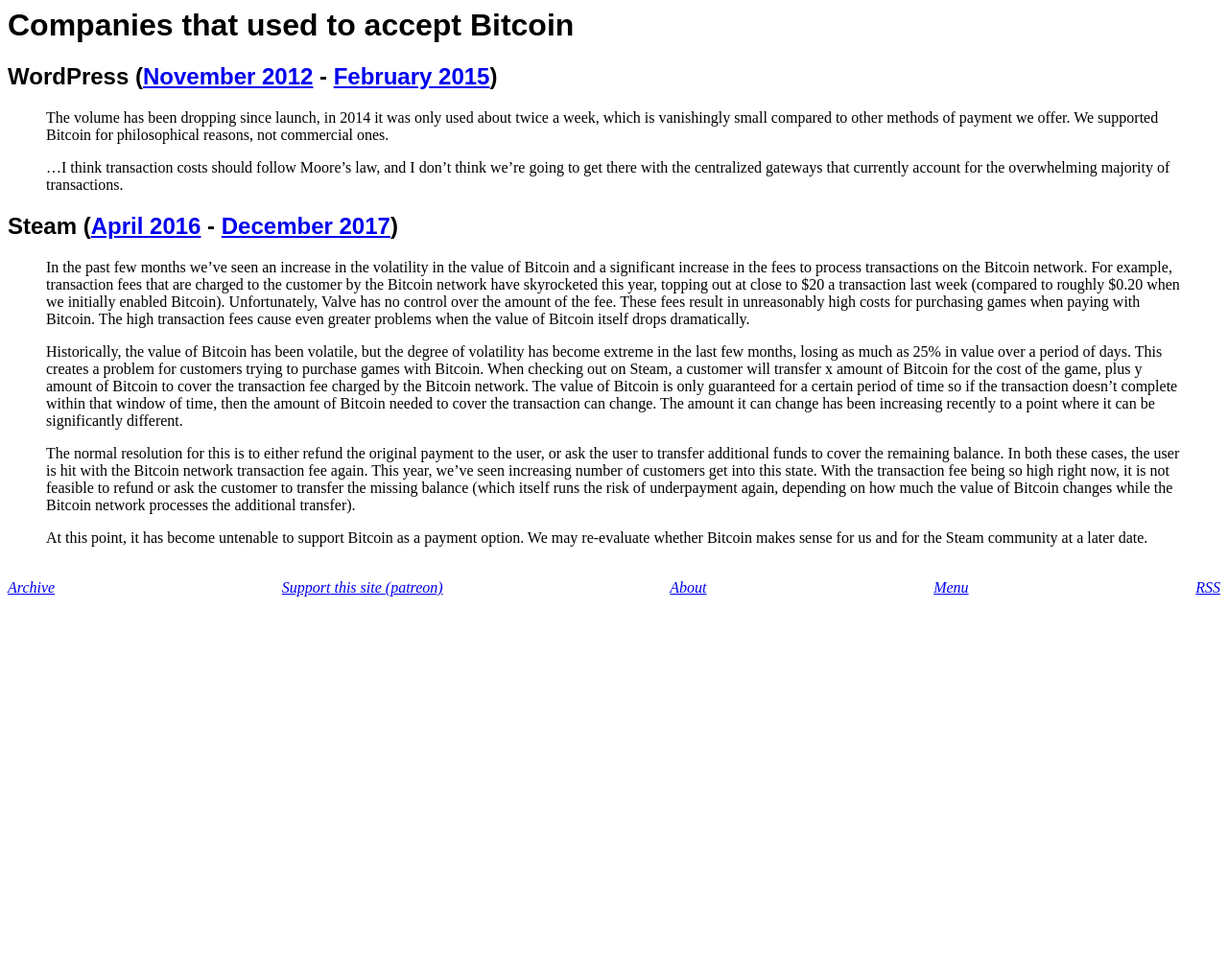
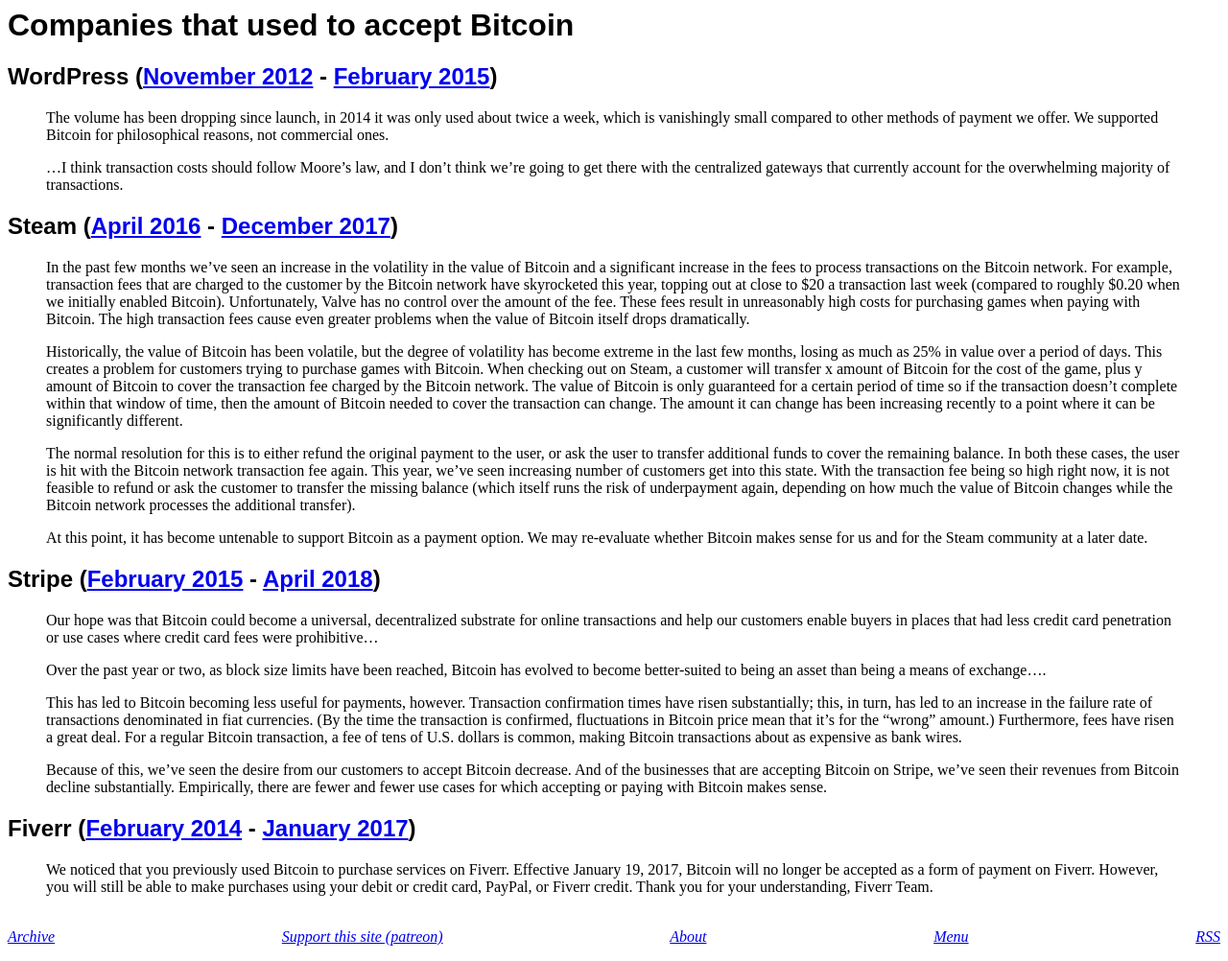
Before and after one commit to derykmakgill/website, a Jekyll site: the page built from btc-companies.md, in a window 1280 px wide. Shown: the whole page at 96% size. Built offline with Jekyll 4.4.1, drawn with Linux system fonts in a browser that asks for light colours; before the commit the page ends 900 px from its top, so only the background shows below that.

Commit message:
Update btc-companies.md

```diff
--- a/btc-companies.md
+++ b/btc-companies.md
@@ -18,3 +18,17 @@
 >The normal resolution for this is to either refund the original payment to the user, or ask the user to transfer additional funds to cover the remaining balance. In both these cases, the user is hit with the Bitcoin network transaction fee again. This year, we’ve seen increasing number of customers get into this state. With the transaction fee being so high right now, it is not feasible to refund or ask the customer to transfer the missing balance (which itself runs the risk of underpayment again, depending on how much the value of Bitcoin changes while the Bitcoin network processes the additional transfer).
 >
 >At this point, it has become untenable to support Bitcoin as a payment option. We may re-evaluate whether Bitcoin makes sense for us and for the Steam community at a later date.
+
+## Stripe ([February 2015](https://www.coindesk.com/stripe-bitcoin-payments-option-to-the-public) - [April 2018](https://stripe.com/blog/ending-bitcoin-support))
+
+>Our hope was that Bitcoin could become a universal, decentralized substrate for online transactions and help our customers enable buyers in places that had less credit card penetration or use cases where credit card fees were prohibitive...
+>
+>Over the past year or two, as block size limits have been reached, Bitcoin has evolved to become better-suited to being an asset than being a means of exchange....
+>
+>This has led to Bitcoin becoming less useful for payments, however. Transaction confirmation times have risen substantially; this, in turn, has led to an increase in the failure rate of transactions denominated in fiat currencies. (By the time the transaction is confirmed, fluctuations in Bitcoin price mean that it’s for the “wrong” amount.) Furthermore, fees have risen a great deal. For a regular Bitcoin transaction, a fee of tens of U.S. dollars is common, making Bitcoin transactions about as expensive as bank wires.
+>
+>Because of this, we’ve seen the desire from our customers to accept Bitcoin decrease. And of the businesses that are accepting Bitcoin on Stripe, we’ve seen their revenues from Bitcoin decline substantially. Empirically, there are fewer and fewer use cases for which accepting or paying with Bitcoin makes sense.
+
+## Fiverr ([February 2014](https://www.coindesk.com/fiverr-coinbase-pay-services-bitcoin) - [January 2017](https://bitcointalk.org/index.php?topic=1761408.0))
+
+> We noticed that you previously used Bitcoin to purchase services on Fiverr. Effective January 19, 2017, Bitcoin will no longer be accepted as a form of payment on Fiverr. However, you will still be able to make purchases using your debit or credit card, PayPal, or Fiverr credit. Thank you for your understanding, Fiverr Team.
```
